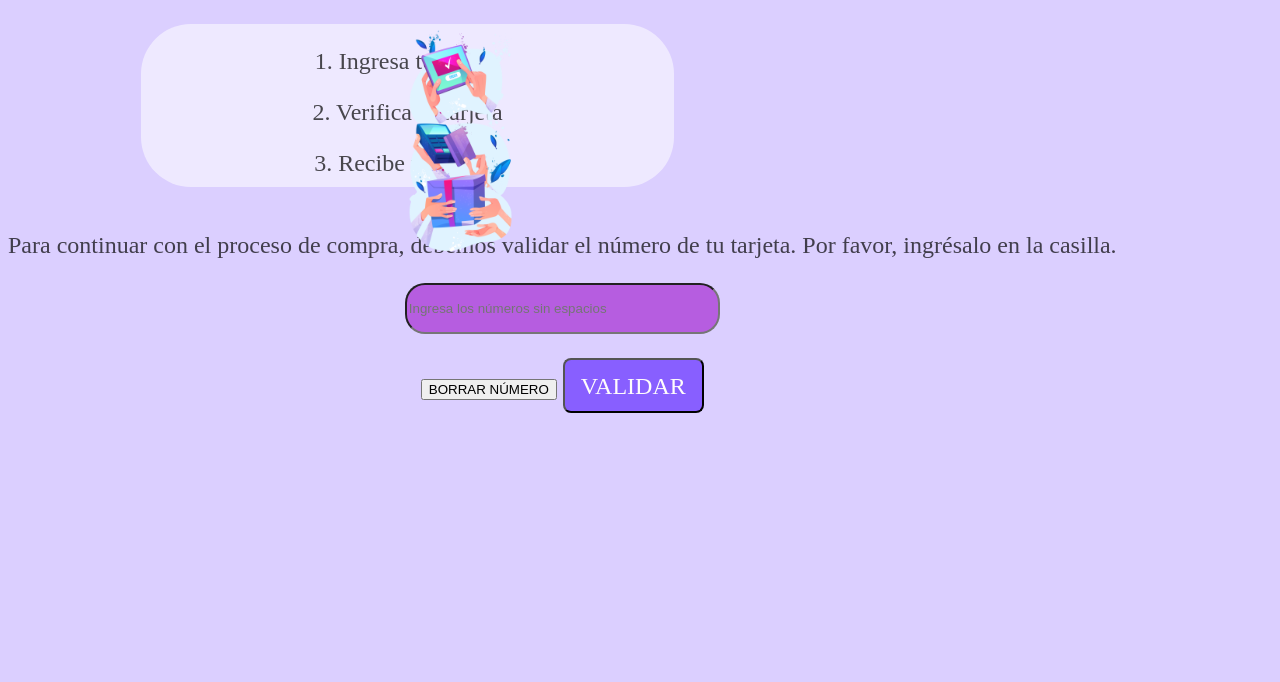
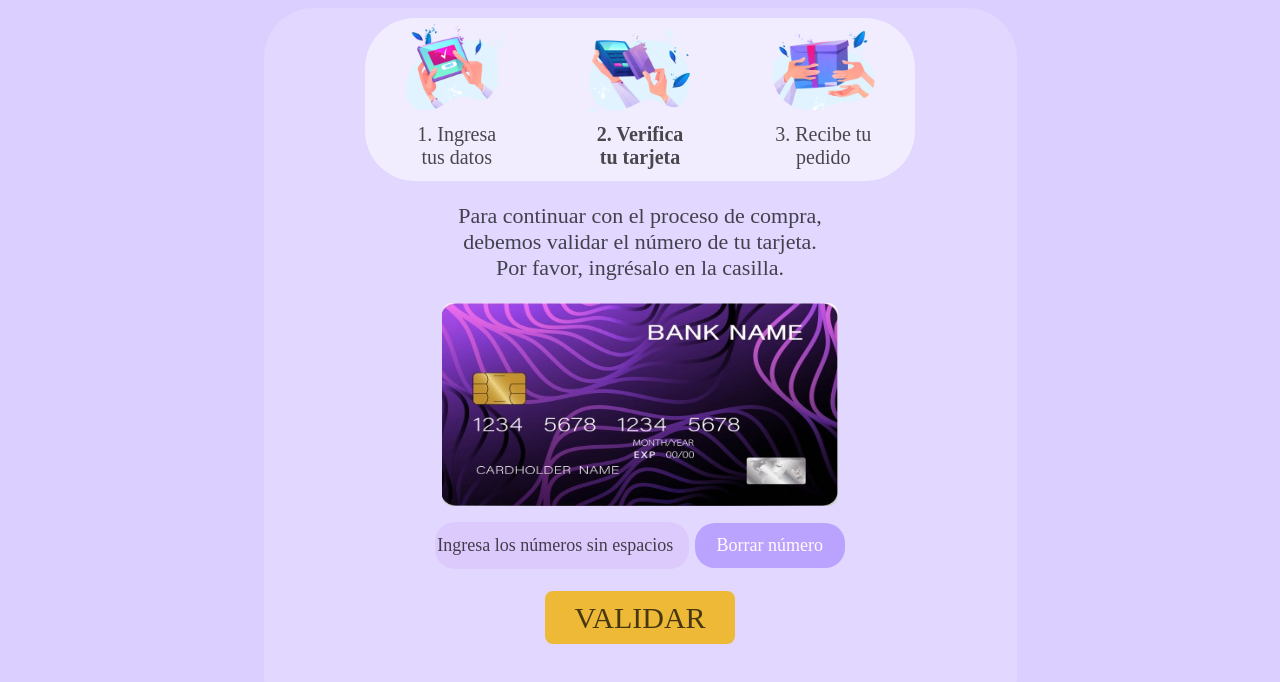
Before and after one commit to yajepanta/LIM013-card-validation, a website with bundled scripts: page src/index.html in a window 1280 px wide. Built offline with nearby package versions, Linux system fonts and the light colour scheme.

Commit message:
terminé el css. añadiré una pantalla más.

```diff
--- a/src/index.html
+++ b/src/index.html
@@ -5,53 +5,71 @@
     <title>Tarjeta de crédito válida</title>
     <link rel="stylesheet" href="style.css" />
   </head>
+
   <body>
-    <header class="flex-container">
+    <main>
+      <header>
+        <div>
+          <img  src="img\nav1.png">
+          <p> 1. Ingresa tus datos </p><br>
+        </div>
 
-      <img class="flex-item" src="img\nav1.png">
-      <p> 1. Ingresa tus datos </p>
-      <img class="flex-item" src="img\nav2.png">
-      <p> 2. Verifica tu tarjeta </p>
-      <img class="flex-item" src="img\nav3.png">
-      <p> 3. Recibe tu pedido </p>
+        <div>
+          <img  src="img\nav2.png">
+          <p><b> 2. Verifica tu tarjeta </b></p><br>
+        </div>
 
+        <div>
+          <img  src="img\nav3.png">
+          <p> 3. Recibe tu pedido </p><br>
+        </div>
       </header>
+                      <!--  EMPIEZA LA SECCIÓN DE RECOLECCIÓN DE DATOS -->
+<!-- <section class="datos">
+  <p>
+    Solo faltan unos pasos y completaremos el proceso.<br>
+    Ingresa tus datos, por favor.
+  </p>
+
+
+
+</section>
+ -->
+
+
+
+                              <!-- TERMINA SECCIÓN -->
+                       <!-- EMPIEZA LA SECCIÓN DE VALIDACIÓN -->
+
       <section>
-
-      <main>
         <p>
-        Para continuar con el proceso de compra, debemos validar el número de tu tarjeta.
+          Para continuar con el proceso de compra, debemos validar el número de tu tarjeta.<br>
           Por favor, ingrésalo en la casilla.
         </p>
+        <img id="imgTarjeta" src="img/tarjeta.jpg">
 
-        <!-- <img id="imgTarjeta" src="img/tarjeta.jpg"> -->
-<div >
-      <form id="validarTarjeta">
+
+
+
+        <form id="validarTarjeta" autocomplete="off">
           <label for="numeroTarjeta"> </label>
-
           <input
                 type="text"
                 id="numeroTarjeta"
                 minlength="16"
                 maxlength="16"
-        placeholder="Ingresa los números sin espacios"
+                placeholder="Ingresa los números sin espacios">
 
-        >
+            <button id="botonBorrar"> Borrar número</button>
             <p id="resultados"></p>
-        <button id="botonBorrar"> BORRAR NÚMERO </button>
-
-
-         <button
-       id="botonValidar"> VALIDAR </button>
-
-
+            <button id="botonValidar"> VALIDAR </button>
 
         </form>
-      </div>
-      </main>
 
       </section>
-    <footer></footer>
+
+                          <!-- TERMINA SECCIÓN -->
+    </main>
     <script src="index.js" type="module"></script>
   </body>
 </html>
--- a/src/index.js
+++ b/src/index.js
@@ -2,7 +2,6 @@ import validator from './validator.js';
 
 const botonValidar = document.getElementById("botonValidar");
 botonValidar.addEventListener("click", funcionValidar);
-
 
 const resultados = document.getElementById("resultados");
 let numeroTarjeta = document.getElementById("numeroTarjeta");
--- a/src/style.css
+++ b/src/style.css
@@ -1,93 +1,114 @@
 body {
-
     background-color:rgba(128, 84, 255, 0.28);
     font-size: 1em;
-position: absolute;
     font-family: Roboto Slab;
-font-style: normal;
-font-weight: normal;
-font-size: 24px;
     text-align: center;
     color: rgba(0, 0, 0, 0.7);
 }
 
+main {
+    display:flex;
+    flex-direction:column;
+    width: 753px;
+    height: 720px;
+    left: 23px;
+    top: 9px;
+    align-items: center;
+    background: rgba(255, 255, 255, 0.16);
+    border-radius: 50px;
+    margin: auto;
+
+}
 header {
 
     background: rgba(255, 255, 255, 0.55);
     border-radius: 50px;
-    width: 500px;
-    position: absolute;
-    width: 533px;
+    display: flex;
+    justify-content:space-around;
+    width: 550px;
     height: 163px;
-    left: 133px;
-    top: 16px;
+    margin: 10px 0 0 0;
+    font-size: 20px;
 
 }
 
-img {
-position: absolute;
-    width: 105px;
-    height: 110px;
-
+header > div> {
+    display: flex;
+    flex-direction: column;
+    justify-content:space-between;
 
 }
 
-/* .flex-container {
-    display: flex;
+header > div> img {
+    width: 105px;
+    height: 100px;
 
 }
 
-  .flex-item {
-    flex-direction: row;
+header > div > p {
     width: 105px;
-    height: 110px;
-
-
-  } */
-
-/* main {
-    background: #FFFCFC;
-    opacity: 50%; */
-
-
+    margin: auto;
 
 }
-
-#imgTarjeta {
-    width: 390px;
-    height: 204px;
-    border-radius: 10px;
+section{
+    width: 445px;
+    font-size: 22px;
+    text-align: center;
 }
 
-#numeroTarjeta {
-    background-color: #B65DE0;
+#resultados {
+    width: 445px;
+    font-size: 22px;
+    text-align: center;
+}
+section > img {
+    border-radius: 10px;
+    width: 396px;
+    height: 203px;
+    left: 180px;
+    top: 3188px;
+    margin:  0 0 10px 0 ;
+}
 
+input {
+    background: rgba(182, 93, 224, 0.1);
+    border-width:0px;
     border-radius: 20px;
-    width: 307px;
+    width: 250px;
     height: 45px;
-    color: rgba(0, 0, 0, 0.7);
-
-
+    font-family: inherit;
+    font-size: 18px;
+    color: inherit;
 
 }
-
-main {
-
-    padding-top: 200px;
+::-webkit-input-placeholder {
+   color: rgba(0, 0, 0, 0.7);
 }
 
+#botonBorrar {
+    width: 150px;
+    height: 45px;
+    left: 494px;
+    top: 570px;
+    border-width:0px;
+    background: rgba(128, 84, 255, 0.4);
+    border-radius: 20px;
+    font-size: 18px;
+    line-height: 24px;
+    font-family: inherit;
+    color: #FFFBFB;
+}
 
 #botonValidar {
-
-    background: rgba(128, 84, 255, 0.91);
+    width: 190px;
+    height: 53px;
+    left: 324px;
+    top: 658px;
+    font-family: inherit;
+    font-size: 30px;
+    line-height: 40px;
+    color: rgba(0, 0, 0, 0.7);
+    background: #EDB936;
     border-radius: 8px;
-    width: 141px;
-    height: 55px;
-    font-family: "Roboto Slab";
-    font-style: normal;
-    font-weight: normal;
-    font-size: 24px;
-    line-height: 32px;
-    /* identical to box height */
-    color: #FFFCFC;
+    border-width:0px;
 }
--- a/src/validator.js
+++ b/src/validator.js
@@ -52,11 +52,12 @@ const validator = {
     sumaTotal = sumaTotal.reduce((a, b) => {
     return parseInt(a) + parseInt(b);
       });
+      sumaTotal = sumaTotal % 10;
 
 
   // Condicion 3. Obtenemos un boolean.
 
-    if ((sumaTotal % 10) == 0){
+    if (sumaTotal === 0){
         return  true
         }
     else{
```
Also changed, not shown: test/validator.spec.js (+7 -7 lines). Lines whose indentation alone changed are shown as unchanged.
